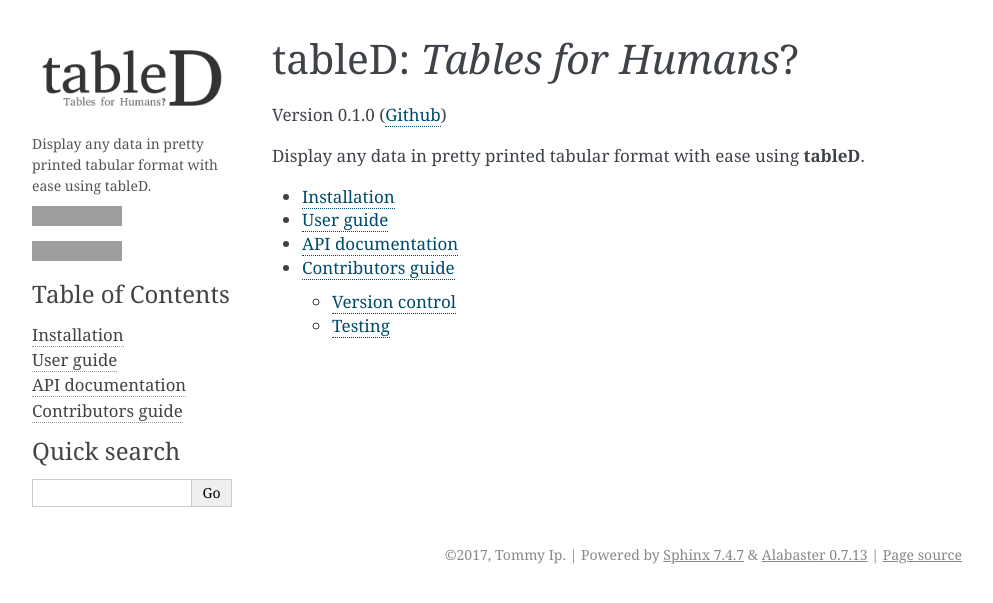
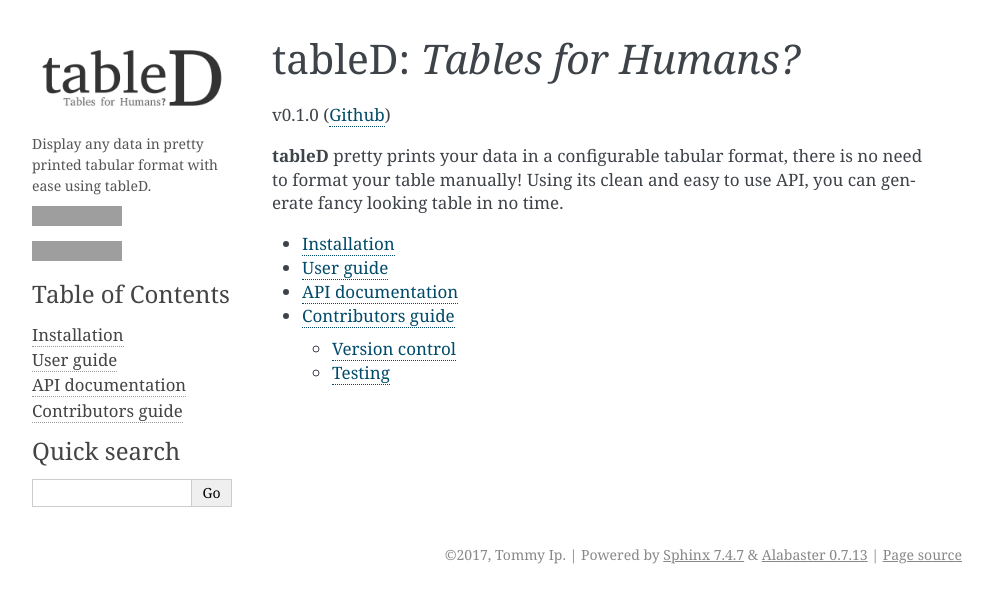
Before and after one commit to tommyip/tabled, a Sphinx documentation site: the page built from docs/index.rst, in a window 1280 px wide, cut to the strip 0-603 px from the top of the page. Shown: the whole strip, without its empty margins (148-1141 px from the left). Built offline with Sphinx 7.4.7, drawn with Linux system fonts in a browser that asks for light colours; grey boxes are pictures that could not be loaded.

Commit message:
docs: Update index.rst to match README.md.

```diff
--- a/docs/index.rst
+++ b/docs/index.rst
@@ -1,10 +1,12 @@
 ============================
-tableD: *Tables for Humans*?
+tableD: *Tables for Humans?*
 ============================
 
-Version 0.1.0 (`Github`_)
+v0.1.0 (`Github`_)
 
-Display any data in pretty printed tabular format with ease using **tableD**.
+**tableD** pretty prints your data in a configurable tabular format, there is
+no need to format your table manually! Using its clean and easy to use API,
+you can generate fancy looking table in no time.
 
 .. toctree::
    :maxdepth: 2
```
